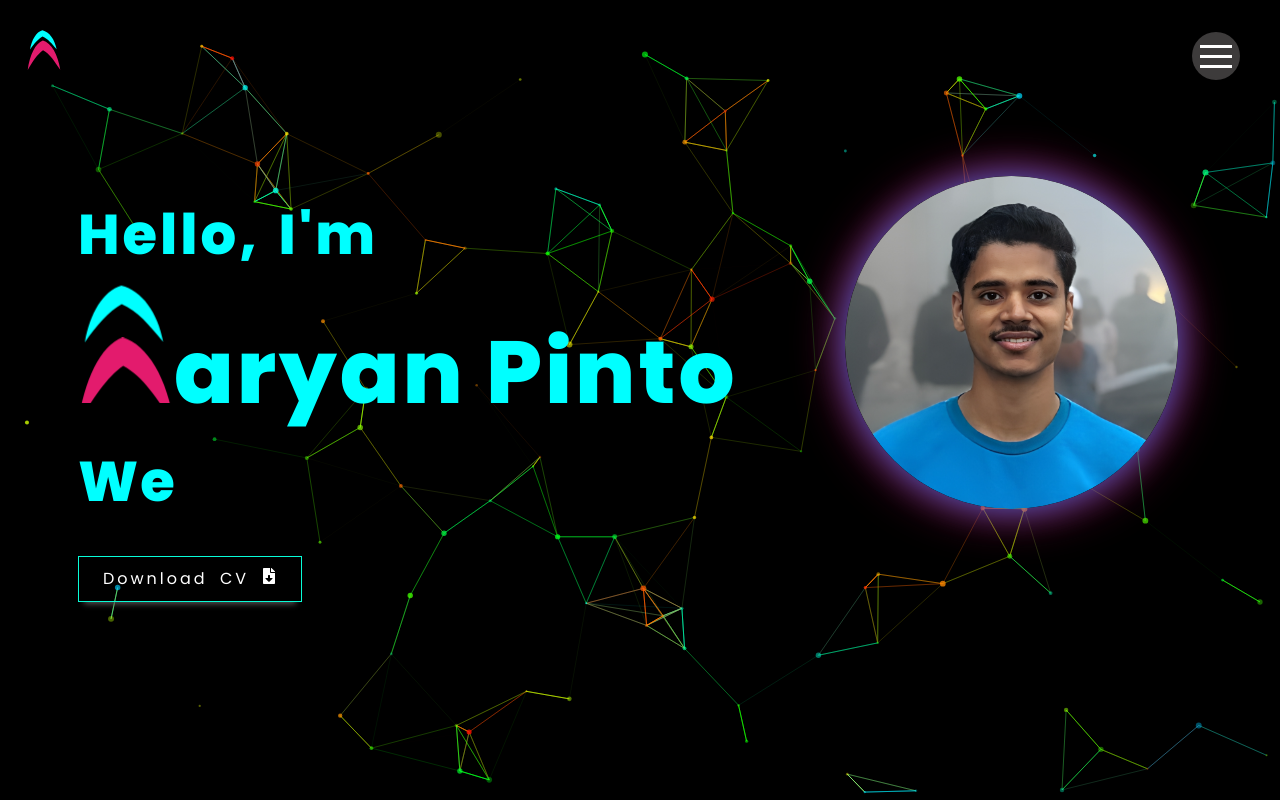
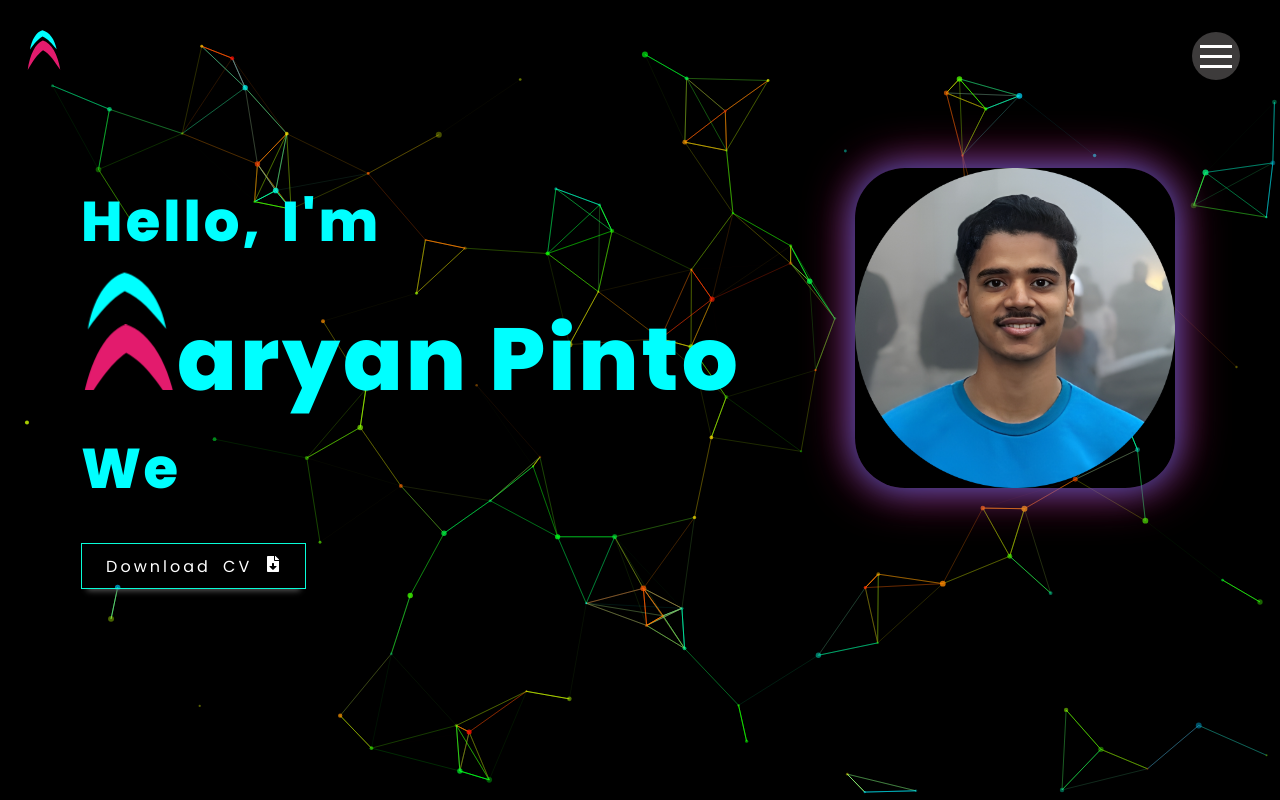
Before and after one commit to Aaryan-02/Portfolio, a React (Create React App) app: page / in a window 1280 px wide. Shown: the top 800 px of the page. Built offline with nearby package versions, Linux system fonts and the light colour scheme; some icons are missing; a web font is replaced by a local one.

Commit message:
home and about sections styles fix

```diff
--- a/src/styles/about.scss
+++ b/src/styles/about.scss
@@ -38,7 +38,7 @@
 }
 
 .abtRight {
-    width: 60%;
+    width: 57%;
     float: right;
 }
 
--- a/src/styles/home.scss
+++ b/src/styles/home.scss
@@ -16,7 +16,7 @@
     display: flex;
     justify-content: space-around;
     margin-left: 2rem;
-    margin-top: 6rem;
+    margin-top: 5.5rem;
 }
 
 .info {
@@ -24,7 +24,7 @@
     justify-content: center;
     flex-direction: column;
     margin-left: -2rem;
-    margin-top: 1rem;
+    margin-top: 0.7rem;
 }
 
 .hi {
@@ -81,10 +81,10 @@
 }
 
 #myImg {
-    width: 26vmax;
+    width: 25vmax;
     object-fit: contain;
     margin-left: -70px;
-    border-radius: 50%;
+    border-radius: 50px;
     box-shadow: 0 0 20px rgba(0, 0, 0, 0.2);
     transition: transform 0.4s ease-in-out, box-shadow 0.4s ease-in-out;
     animation: pulse 2s infinite ease-in-out;
```
